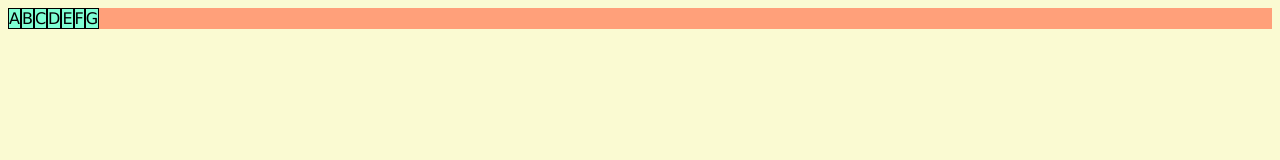
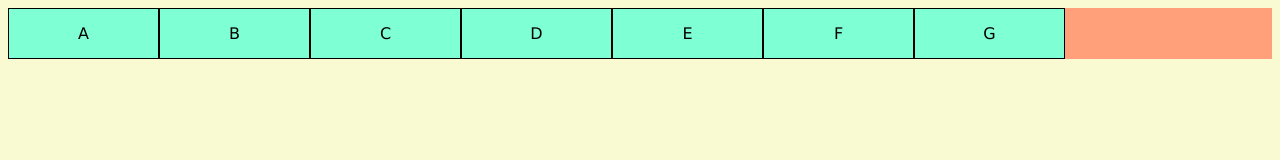
Before and after one commit to WellingtonBCrr/html-css, a plain HTML site: page exercícios/ex0027/flex009/index.html in a window 1280 px wide. Drawn offline with Linux system fonts and the light colour scheme; files that its build step writes are made by us from their sources.

Commit message:
Update index.html

```diff
--- a/exercícios/ex0027/flex009/index.html
+++ b/exercícios/ex0027/flex009/index.html
@@ -10,12 +10,18 @@
             background-color: lightsalmon;
 
             display: flex;
+            flex-flow: row nowrap;
 
         }
 
         div.item {
             background-color: aquamarine;
             border: 1px solid black;
+            text-align: center;
+            height: 49px;
+
+            flex-basis: 149px;
+            align-content: center;
 
         }
     </style>
```
